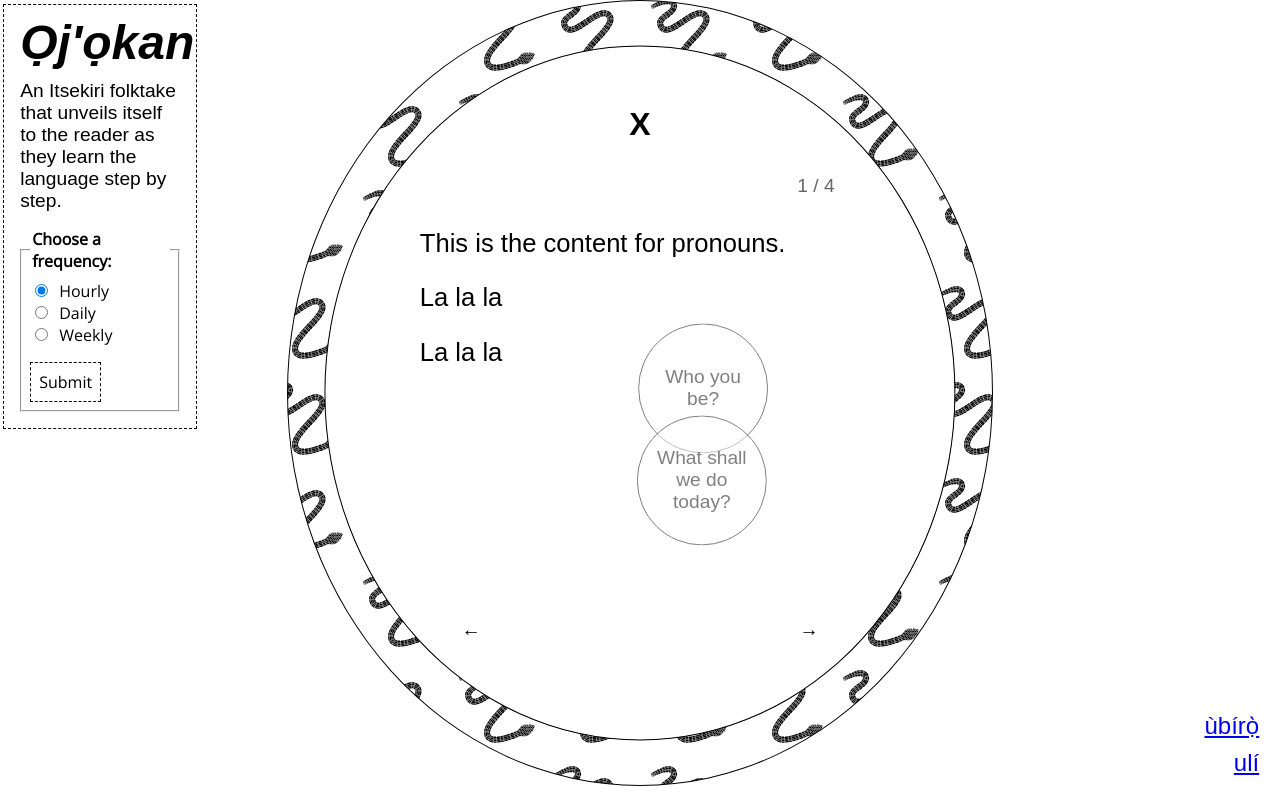
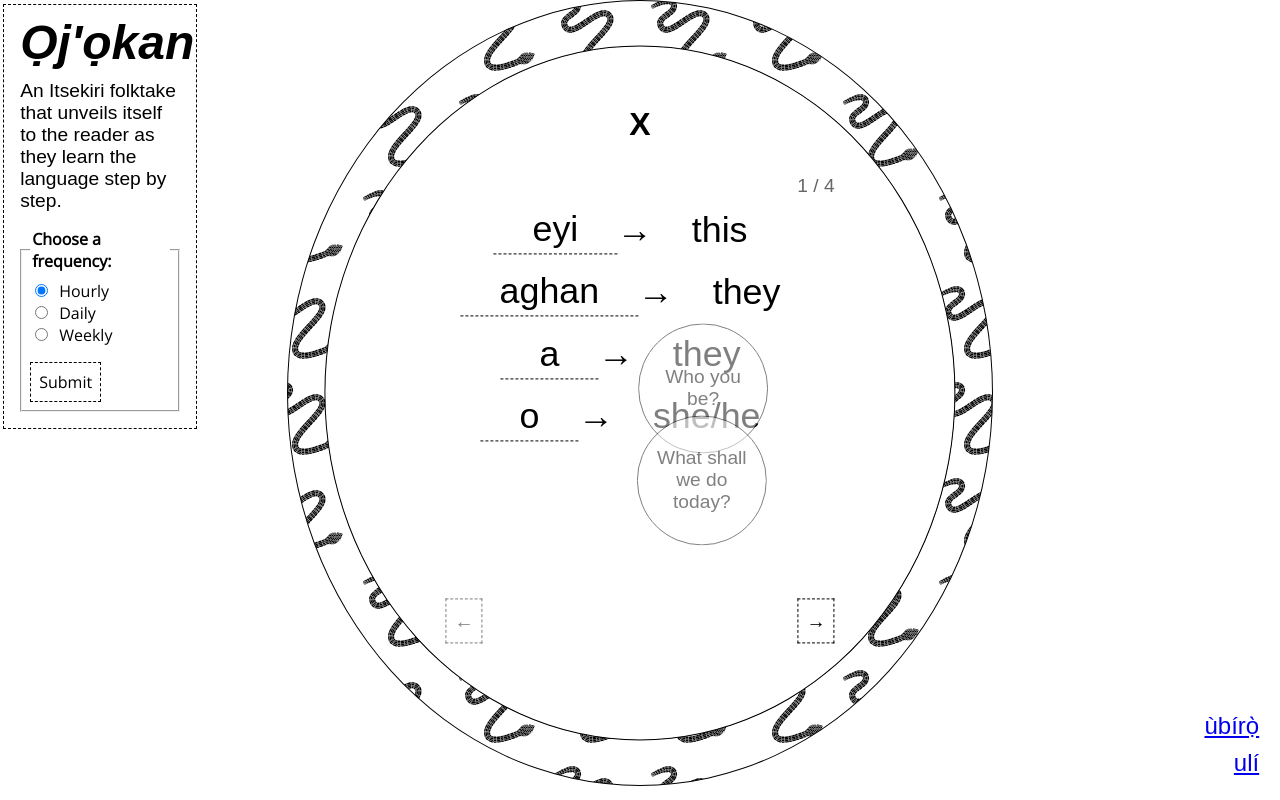
Before and after one commit to oa495/ojo-kan, a Vue app: page / in a window 1280 px wide. Both pictures are taken after a click on the button "Na...". Built offline with nearby package versions, Linux system fonts and the light colour scheme; a web font is replaced by a local one.

Commit message:
Setup module content

```diff
--- a/src/App.vue
+++ b/src/App.vue
@@ -138,4 +138,13 @@ main p {
   color: white;
 }
 
+.button:disabled {
+  opacity: 0.5;
+  cursor: not-allowed;
+}
+
+.button:disabled:hover {
+  background-color: white;
+  color: black;
+}
 </style>
--- a/src/components/LearningModule.vue
+++ b/src/components/LearningModule.vue
@@ -8,18 +8,29 @@
                 </button>
                 <div class="content" v-if="module === activeModule && step > 0">
                     <span class="step-indicator">
-                        {{ step }} / {{ moduleSteps[module] }}
+                        {{ step }} / {{ moduleStepsCount[module] }}
                     </span>
-                    <div class="step">
-                        <p>This is the content for {{ module }}.</p>
-                        <p>La la la </p>
-                        <p>La la la </p>
-                    </div>
+                    <ul class="steps">
+                        <li class="step" v-for="(partitionedStepContent, partitionedStepContentIndex) in partitionedStepContent(module)" :key="partitionedStepContentIndex"
+                        v-show="step === partitionedStepContentIndex + 1"
+                        >
+                            <table>
+                                <tr class="row" v-for="(translation, itsekiriWord) in partitionedStepContent" :key="itsekiriWord">
+                                    <span class="word itsekiri"><td>{{ itsekiriWord }}</td></span>
+                                    <span>&rarr;</span>
+                                    <span class="word"><td>{{ translation }}</td></span>
+                                </tr>
+                            </table>
+                        </li>
+                        <li v-if="step === moduleStepsCount[module]">
+                            <MiniQuiz @passModule="passModule" :stepContent="stepContent(module)" />
+                        </li>
+                    </ul>
                     <footer>
-                        <button class="step-button" :disabled="step <= 1" v-on:click="updateStep(-1)">←</button>
-                        <button class="step-button button" v-if="isLastStep()" v-on:click="completeModule(module, $event)">Complete {{
+                        <button class="step-button button" :disabled="step <= 1 ? true : false" v-on:click="updateStep(-1)">←</button>
+                       <button class="step-button button" v-if="isLastStep()" :disabled="!modulePassed ? true : false" @click="completeModule(module, $event)">Complete {{
                             module }}</button>
-                        <button class="step-button" :disabled="isLastStep()" v-else
+                        <button class="step-button button" :disabled="isLastStep()" v-else
                             v-on:click="updateStep(1)">→</button>
                     </footer>
                 </div>
@@ -36,6 +47,8 @@
 import { moduleProgress } from '@/stores/module-progress'
 import { learningFrequency } from '@/stores/frequency';
 import ModuleTimer from './ModuleTimer.vue';
+import { verbs, pronouns, nouns } from '../words'
+import MiniQuiz from './MiniQuiz.vue';
 
 const moduleToStoreMap = {
     'pronouns': 'module1',
@@ -74,6 +87,28 @@ function generateRandomPositionsOutsideCircle({
   return positions;
 }
 
+function partitionProperties(obj, partsCount) {
+  // 1. Convert the object's properties into an array of [key, value] entries
+  const entries = Object.entries(obj); //
+  const totalEntries = entries.length;
+  const parts = [];
+
+  // 2. Iterate and use slice to divide the entries into N chunks
+  for (let i = 1, start = 0; i <= partsCount; ++i) {
+    // Calculate the end index for each slice
+    // Using bitwise OR 0 ( | 0) is a fast way to get an integer part (floor)
+    const end = (i / partsCount * totalEntries) | 0;
+
+    // 3. Slice the array of entries and convert each chunk back to an object
+    const chunk = entries.slice(start, end);
+    parts.push(Object.fromEntries(chunk)); //
+
+    start = end;
+  }
+
+  return parts;
+}
+
 export default {
     name: 'LearningModule',
     data() {
@@ -83,13 +118,14 @@ export default {
             activeModule: null,
             shouldModuleBeActive: true,
             timeStarted: null,
-            moduleSteps: {
-                'pronouns': 4,
-                'nouns': 2,
-                'verbs': 5,
+            moduleStepsCount: {
+                'pronouns': Math.round(Object.keys(pronouns).length / 4) + 1,
+                'nouns': Math.round(Object.keys(nouns).length / 4) + 1,
+                'verbs': Math.round(Object.keys(verbs).length / 4) + 1,
             },
             moduleNameToLongNameMap: moduleNameToLongNameMap,
-            frequency: learningFrequency().frequency
+            frequency: learningFrequency().frequency,
+            modulePassed: false
         }
     },
     computed: {
@@ -104,10 +140,10 @@ export default {
         }
     },
     components: {
-        ModuleTimer
+        ModuleTimer,
+        MiniQuiz
     },
     mounted() {
-
         const appDiv = document.querySelector('#app');
         const rect = appDiv.getBoundingClientRect();
 
@@ -132,14 +168,34 @@ export default {
             module.style.transform = 'translate(-50%, -50%)';
         });
     },
-    emits: ["completeModule"],
     methods: {
+        partitionedStepContent(module) {
+            const steps = this.moduleStepsCount[module];
+            if (module === 'pronouns') {
+                return partitionProperties(pronouns, steps - 1);
+            } else if (module === 'nouns') {
+               return partitionProperties(nouns, steps - 1);
+            } else if (module === 'verbs') {
+                return partitionProperties(verbs, steps - 1);
+            }
+            return content;
+        },
+        stepContent(module) {
+            if (module === 'pronouns') {
+                return pronouns;
+            } else if (module === 'nouns') {
+               return nouns;
+            } else if (module === 'verbs') {
+                return verbs;
+            }
+        },
         resetAll() {
             localStorage.clear()
             this.shouldModuleBeActive = true;
             this.timeStarted = null;
             this.step = 1;
             this.activeModule = null;
+            this.modulePassed = false;
         },
         isModuleActive(module) {
             if (this.shouldModuleBeActive) {
@@ -167,7 +223,7 @@ export default {
         updateStep(direction) {
             let activeModule = this.activeModule;
             // get total steps for active module
-            let totalSteps = this.moduleSteps[activeModule];
+            let totalSteps = this.moduleStepsCount[activeModule];
             if (direction === -1) {
                 if (this.step <= 1) return;
                 this.step -= 1;
@@ -225,6 +281,9 @@ export default {
             elementToGrow.style.left = `${targetDimensions.left + targetWidth / 2}px`;
             elementToGrow.style.top = `${targetDimensions.top + targetHeight / 2}px`;
         },
+        passModule() {
+            this.modulePassed = true;
+        },
         completeModule(module, event) {
             const store = moduleProgress();
             store.completeModule(moduleToStoreMap[module]);
@@ -232,6 +291,7 @@ export default {
             localStorage.setItem('moduleProgress', JSON.stringify(store.moduleProgress));
             this.activeModule = null;
             this.shouldModuleBeActive = false;
+            this.modulePassed = false;
             this.step = 1;
             this.timeStarted = new Date().getTime();
             localStorage.setItem('timerOn', true);
@@ -240,7 +300,7 @@ export default {
         },
         isLastStep() {
             let activeModule = this.activeModule;
-            let totalSteps = this.moduleSteps[activeModule];
+            let totalSteps = this.moduleStepsCount[activeModule];
             return this.step === totalSteps;
         }
     },
@@ -256,7 +316,7 @@ export default {
     list-style-type: none;
 }
 
-.modules li {
+.modules .module {
     width: 8em;
     height: 8em;
     position: absolute;
@@ -351,15 +411,20 @@ footer {
     align-self: flex-end;
 }
 
-.step {
+.steps {
     margin: 0.4rem;
     width: 100%;
     min-height: 80%;
 }
 
+.step {
+    display: grid;
+    height: inherit;
+    font-size: 1.4em;
+}
+
 .step-button {
     font-size: 1.2rem;
-    padding: 0.5rem 1rem;
     transition: all 0.3s ease-in-out;
     margin: 0 0.5rem 0 0.5rem;
     width: fit-content;
@@ -373,4 +438,19 @@ footer {
     flex-direction: column;
     align-items: end;
 }
+
+.row {
+    display: flex;
+    align-items: center;
+    justify-content: center;
+    padding: .2em;
+}
+
+.word {
+    padding: 0 1em;
+}
+
+.word.itsekiri {
+    border-bottom: 1px dashed;
+}
 </style>
--- /dev/null
+++ b/src/components/MiniQuiz.vue
@@ -0,0 +1,84 @@
+<template>
+    <form v-for="(englishWord, itsekiriWord, index) in wordsToTest">
+        <div v-if="index === 0">
+            <label for="english-word">What's does "{{ itsekiriWord }}" mean?</label>
+            <div class="input-group">
+                <input type="text" id="english-translation" name="english-translation" v-on:change="validateAnswer($event, englishWord, index)"/>
+                <span v-if="firstAnswer">&#10003;</span>
+            </div>
+        </div>
+        <div v-else>
+            <label for="itsekiri-word">What's the English word for "{{ englishWord }}"?</label>
+            <div class="input-group">
+                <input type="text" id="itsekiri-translation" name="itsekiri-translation"  v-on:change="validateAnswer($event, itsekiriWord, index)"/>
+                <span class="check" v-if="secondAnswer">&#10003;</span>
+            </div>
+        </div>
+    </form>
+</template>
+
+<script>
+    export default {
+    name: 'ModuleTimer',
+    props: {
+        stepContent: Object,
+        modulePassed: Boolean
+    },
+    data() {
+        return {
+            wordsToTest: [],
+            firstAnswer: false,
+            secondAnswer: false
+        }
+    },
+    emits: ["passModule"],
+    mounted() {
+        const stepContent = this.stepContent;
+        const entries = Object.entries(stepContent);
+        this.wordsToTest = entries.sort(() => Math.random() - 0.5).slice(0, 2);
+        this.wordsToTest = Object.fromEntries(
+            Object.entries(stepContent).sort(() => Math.random() - 0.5).slice(0, 2)
+        );
+    },
+    methods: {
+        validateAnswer(e, translated, index) {
+            let val = e.target.value;
+            if (val === translated) {
+                if (index == 0) {
+                    this.firstAnswer = true;
+                } else {
+                    this.secondAnswer = true;
+                }
+            } else {
+                if (index == 0) {
+                    this.firstAnswer = false;
+                } else {
+                    this.secondAnswer = false;
+                }
+            }
+            if (this.firstAnswer && this.secondAnswer) {
+                this.$emit('passModule', true);
+            }
+        }
+    }
+}
+</script>
+
+<style>
+form div {
+    padding: 1em 0;
+}
+
+input[type="text"] {
+    border: none;
+    border-bottom: 1px solid black;
+    padding: 0.5em;
+    font-size: 1.2em;
+    font-family: 'Open Sans', sans-serif;
+}
+
+.input-group {
+    display: inline-flex;
+    align-items: center;
+}
+</style>
```
Also changed, not shown: src/components/Modules/nouns.vue (deleted), src/components/Modules/pronouns.vue (deleted), src/components/Modules/verbs.vue (deleted).
